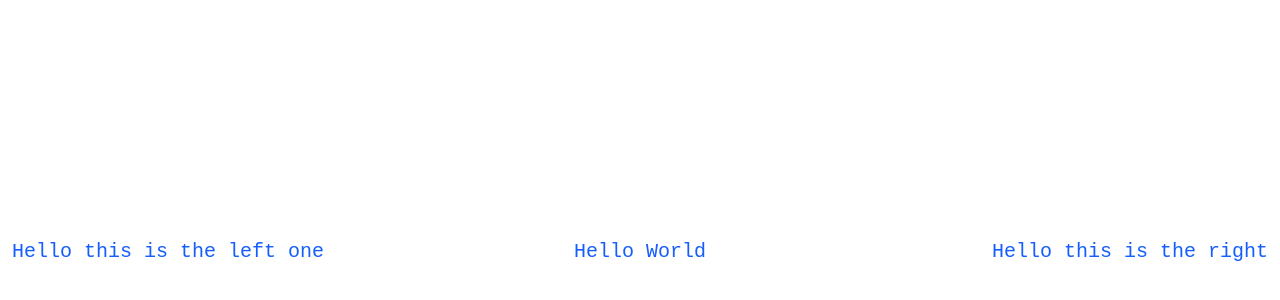
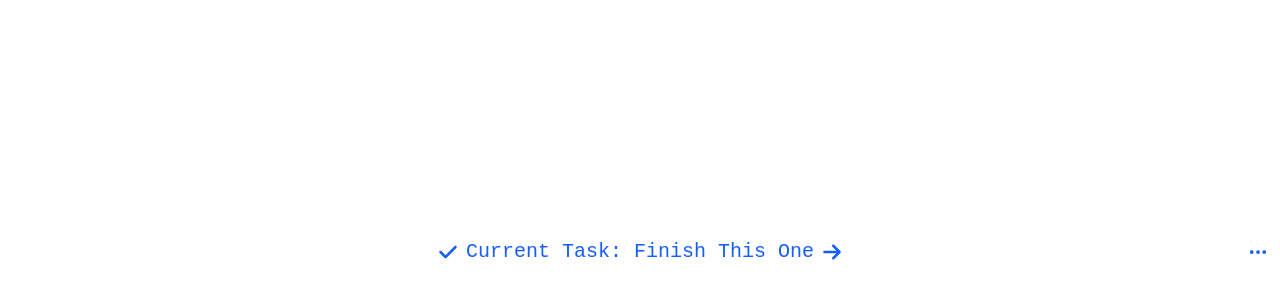
Before and after one commit to x1nx3r/silly-widgy, a React (Vite) app: page / in a window 1280 px wide. Shown: the part 148-448 px from the top of the page. Built offline with nearby package versions, Linux system fonts and the light colour scheme.

Commit message:
add some fancy icons and revamp the main ui

```diff
--- a/package.json
+++ b/package.json
@@ -23,6 +23,7 @@
     "@fontsource/iosevka": "^5.1.0",
     "@fontsource/iosevka-aile": "^5.1.0",
     "@tailwindcss/vite": "^4.0.6",
+    "react-icons": "^5.4.0",
     "react-router-dom": "^7.1.5",
     "tailwindcss": "^4.0.6"
   },
--- a/src/main/index.js
+++ b/src/main/index.js
@@ -14,7 +14,7 @@ app.whenReady().then(() => {
 
   // Calculate the desired position to anchor the window at the bottom
   const mainWindowX = Math.floor((screenWidth - mainWindowWidth) / 2) // Center horizontally
-  const mainWindowY = screenHeight - 20 // Align to bottom
+  const mainWindowY = screenHeight - 10 // Align to bottom
 
   mainWindow = new BrowserWindow({
     width: mainWindowWidth,
--- a/src/renderer/src/App.jsx
+++ b/src/renderer/src/App.jsx
@@ -1,5 +1,8 @@
 import '@fontsource/iosevka-aile'
 import { useEffect } from 'react'
+import { FaCheck } from 'react-icons/fa6'
+import { FaArrowRight } from 'react-icons/fa6'
+import { BsThreeDots } from 'react-icons/bs'
 
 function App() {
   useEffect(() => {
@@ -14,11 +17,18 @@ function App() {
   }
 
   return (
-    <div className="font-display flex flex-col bg-macchiato-mantle w-full h-screen overflow-hidden">
+    <div className="font-display flex flex-row bg-macchiato-mantle w-full h-screen overflow-hidden">
       <div className="relative flex flex-1 items-center justify-center">
-        <p className="absolute left-0 px-3 text-xl text-blue-600">Hello this is the left one</p>
-        <p className="absolute right-0 px-3 text-xl text-blue-600">Hello this is the right</p>
-        <p className="text-xl text-blue-600">Hello World</p>
+        <p className="absolute left-0 px-3 text-xl text-blue-600"></p>
+        <div className="absolute right-0 px-3 text-xl text-blue-600">
+          <BsThreeDots />
+        </div>
+
+        <div className="flex flex-row text-xl text-blue-600 items-center justify-center">
+          <FaCheck className="mx-1" />
+          <p className="mx-1">Current Task: Finish This One</p>
+          <FaArrowRight className="mx-1" />
+        </div>
       </div>
     </div>
   )
```
Also changed, not shown: 1 other file (tests, documents, lock files or other folders).
